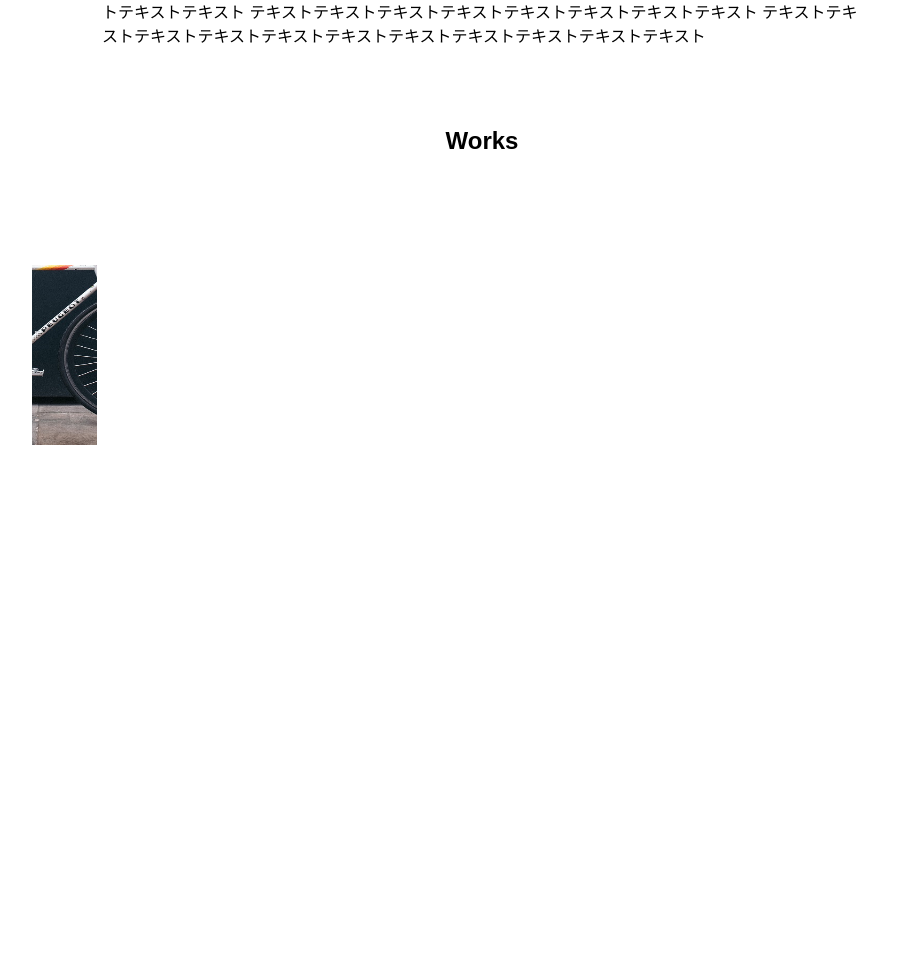
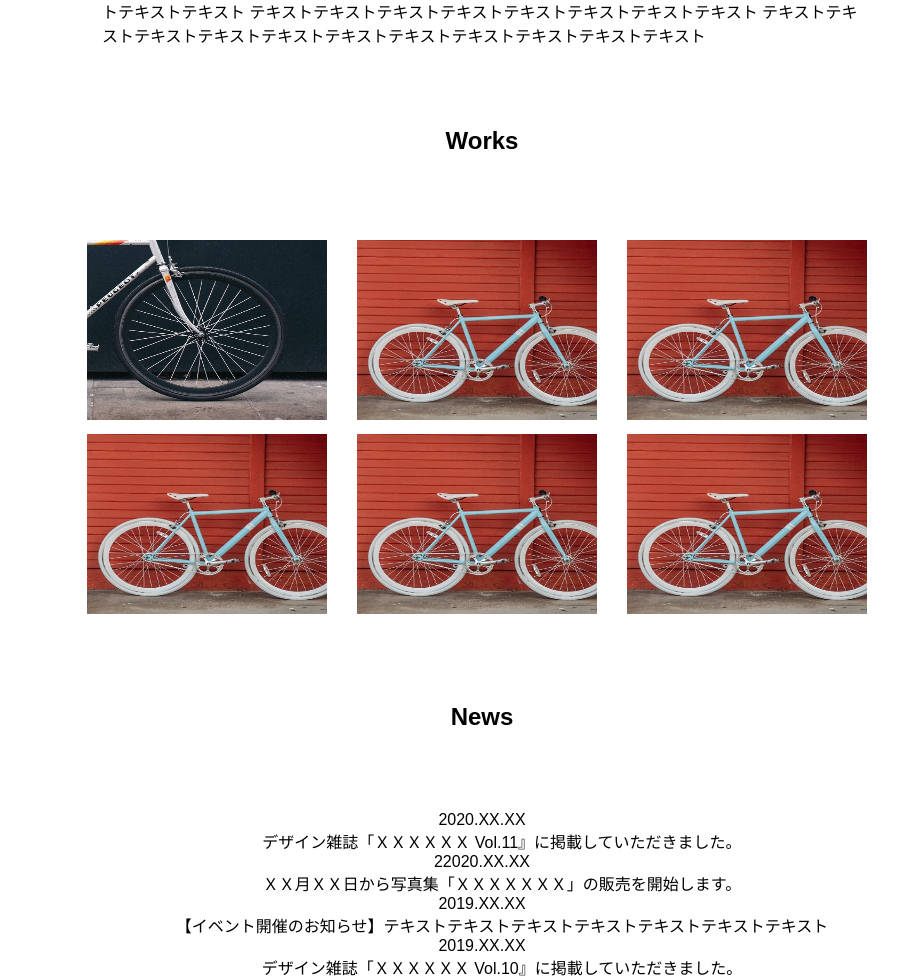
Before and after one commit to bonbo0811/Sample-Website_1-, a PHP site: page /HTML/SecondSite.php in a window 1280 px wide. Shown: the part 1070-2046 px from the top of the page, without its empty margins (158-1056 px from the left). Run offline with PHP 8.4, Linux system fonts and the light colour scheme.

Commit message:
works-list CSS完成

```diff
--- a/CSS/Second.css
+++ b/CSS/Second.css
@@ -84,25 +84,20 @@
 
 .sec .Works-list{
     list-style: none;
-    width: 100%;
     max-width: 1076px;
-    margin: 0px auto;
-    padding: 0;
-    text-align: left;
+    padding-left: 70px;
     overflow: hidden;
 }
 
 .sec .Works-list li {
-    display: block;
     float: left;
-    width: 240px;
     max-width: 348px;
-    margin-right: 15px;
-    margin-top: 0px;
+    padding:0 10px;
+
 }
 
 .sec .Works ul img{
     height: 180px;
     width: 240px;
-    margin:  30px;
+    margin:  5px;
 }
```
